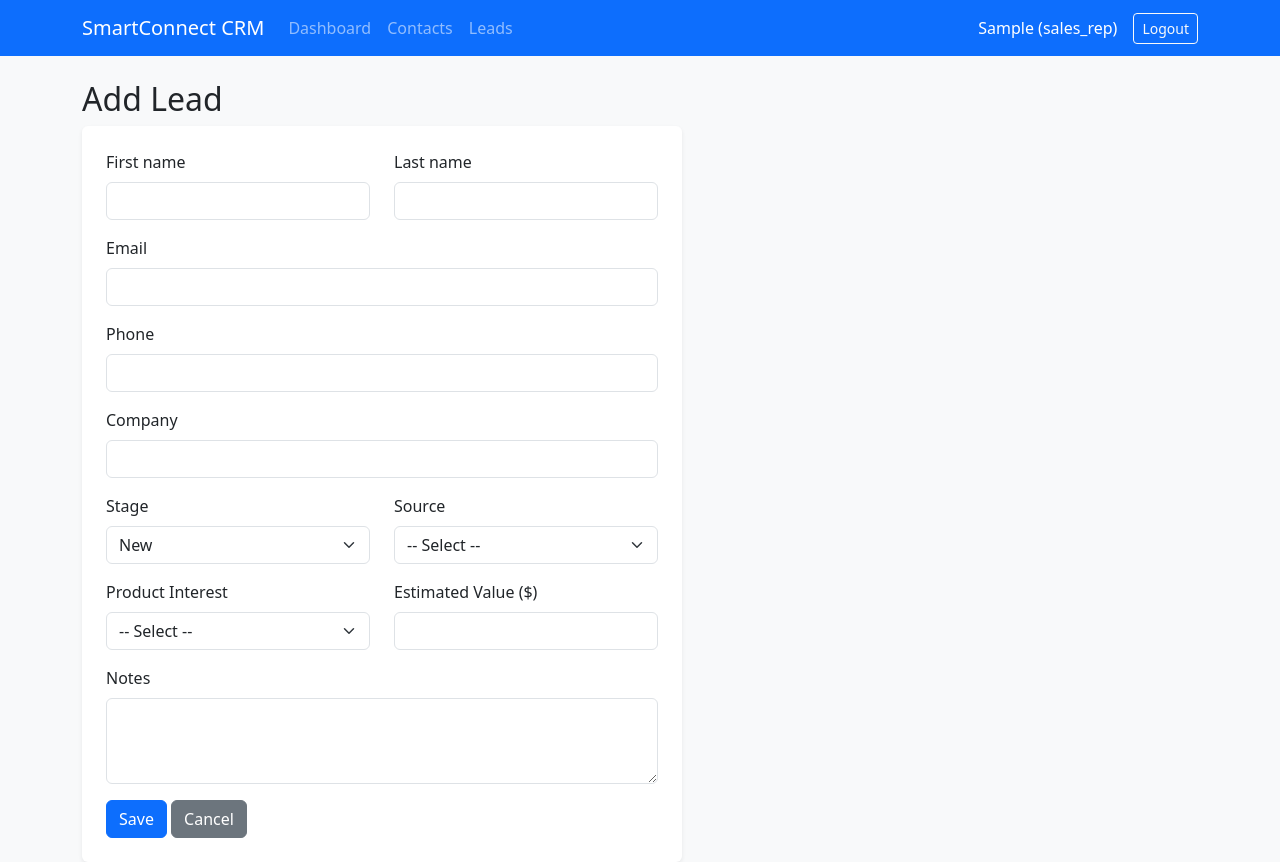
After one commit to bairaboinamanoj5-star/smartconnect-crm, a Flask app: page /leads/new in a window 1280 px wide. The commit adds this page. Run offline with Flask 3, Linux system fonts and the light colour scheme; the visitor is signed in with stand-in values (Sample User, id 1).

Commit message:
Add Lead Management module with pipeline stages

```diff
--- a/smartconnect-crm/app/__init__.py
+++ b/smartconnect-crm/app/__init__.py
@@ -28,9 +28,11 @@ def create_app():
     from app.routes.auth import auth_bp
     from app.routes.dashboard import dashboard_bp
     from app.routes.contacts import contacts_bp
+    from app.routes.leads import leads_bp
 
     app.register_blueprint(auth_bp)
     app.register_blueprint(dashboard_bp)
     app.register_blueprint(contacts_bp)
+    app.register_blueprint(leads_bp)
 
     return app
--- /dev/null
+++ b/smartconnect-crm/app/routes/leads.py
@@ -0,0 +1,125 @@
+from flask import Blueprint, render_template, redirect, url_for, flash, request
+from flask_login import login_required, current_user
+from app import db
+from app.models import Lead
+
+leads_bp = Blueprint("leads", __name__, url_prefix="/leads")
+
+STAGES = ["New", "Contacted", "Qualified", "Proposal Sent", "Won", "Lost"]
+SOURCES = ["Website", "Referral", "Walk-in", "Social Media", "Other"]
+PRODUCT_INTERESTS = ["Phone", "Laptop", "Tablet", "Accessory", "Other"]
+
+
+def _visible_leads_query():
+    if current_user.is_admin():
+        return Lead.query
+    return Lead.query.filter_by(owner_id=current_user.id)
+
+
+@leads_bp.route("/")
+@login_required
+def index():
+    q = request.args.get("q", "").strip()
+    stage_filter = request.args.get("stage", "").strip()
+
+    query = _visible_leads_query()
+
+    if stage_filter:
+        query = query.filter(Lead.stage == stage_filter)
+
+    if q:
+        like = f"%{q}%"
+        query = query.filter(
+            db.or_(
+                Lead.first_name.ilike(like),
+                Lead.last_name.ilike(like),
+                Lead.email.ilike(like),
+                Lead.company.ilike(like),
+            )
+        )
+
+    leads = query.order_by(Lead.created_at.desc()).all()
+    return render_template("leads_list.html", leads=leads, q=q, stage_filter=stage_filter, stages=STAGES)
+
+
+@leads_bp.route("/new", methods=["GET", "POST"])
+@login_required
+def new():
+    if request.method == "POST":
+        estimated_value = request.form.get("estimated_value", "").strip()
+        lead = Lead(
+            first_name=request.form.get("first_name", "").strip(),
+            last_name=request.form.get("last_name", "").strip(),
+            email=request.form.get("email", "").strip().lower() or None,
+            phone=request.form.get("phone", "").strip() or None,
+            company=request.form.get("company", "").strip() or None,
+            product_interest=request.form.get("product_interest") or None,
+            stage=request.form.get("stage") or "New",
+            source=request.form.get("source") or None,
+            estimated_value=estimated_value or None,
+            notes=request.form.get("notes", "").strip() or None,
+            owner_id=current_user.id,
+        )
+
+        if not lead.first_name or not lead.last_name:
+            flash("First and last name are required.", "danger")
+            return redirect(url_for("leads.new"))
+
+        db.session.add(lead)
+        db.session.commit()
+        flash("Lead added.", "success")
+        return redirect(url_for("leads.index"))
+
+    return render_template(
+        "lead_form.html", lead=None, stages=STAGES, sources=SOURCES, product_interests=PRODUCT_INTERESTS
+    )
+
+
+@leads_bp.route("/<int:lead_id>/edit", methods=["GET", "POST"])
+@login_required
+def edit(lead_id):
+    lead = Lead.query.get_or_404(lead_id)
+
+    if not current_user.is_admin() and lead.owner_id != current_user.id:
+        flash("You don't have permission to edit that lead.", "danger")
+        return redirect(url_for("leads.index"))
+
+    if request.method == "POST":
+        estimated_value = request.form.get("estimated_value", "").strip()
+        lead.first_name = request.form.get("first_name", "").strip()
+        lead.last_name = request.form.get("last_name", "").strip()
+        lead.email = request.form.get("email", "").strip().lower() or None
+        lead.phone = request.form.get("phone", "").strip() or None
+        lead.company = request.form.get("company", "").strip() or None
+        lead.product_interest = request.form.get("product_interest") or None
+        lead.stage = request.form.get("stage") or "New"
+        lead.source = request.form.get("source") or None
+        lead.estimated_value = estimated_value or None
+        lead.notes = request.form.get("notes", "").strip() or None
+
+        if not lead.first_name or not lead.last_name:
+            flash("First and last name are required.", "danger")
+            return redirect(url_for("leads.edit", lead_id=lead.id))
+
+        db.session.commit()
+        flash("Lead updated.", "success")
+        return redirect(url_for("leads.index"))
+
+    return render_template(
+        "lead_form.html", lead=lead, stages=STAGES, sources=SOURCES, product_interests=PRODUCT_INTERESTS
+    )
+
+
+@leads_bp.route("/<int:lead_id>/delete", methods=["POST"])
+@login_required
+def delete(lead_id):
+    lead = Lead.query.get_or_404(lead_id)
+
+    if not current_user.is_admin() and lead.owner_id != current_user.id:
+        flash("You don't have permission to delete that lead.", "danger")
+        return redirect(url_for("leads.index"))
+
+    db.session.delete(lead)
+    db.session.commit()
+    flash("Lead deleted.", "info")
+    return redirect(url_for("leads.index"))
--- a/smartconnect-crm/app/templates/base.html
+++ b/smartconnect-crm/app/templates/base.html
@@ -16,6 +16,7 @@
         <ul class="navbar-nav me-auto">
           <li class="nav-item"><a class="nav-link" href="{{ url_for('dashboard.index') }}">Dashboard</a></li>
           <li class="nav-item"><a class="nav-link" href="{{ url_for('contacts.index') }}">Contacts</a></li>
+          <li class="nav-item"><a class="nav-link" href="{{ url_for('leads.index') }}">Leads</a></li>
         </ul>
         <span class="navbar-text text-white me-3">
           {{ current_user.first_name }} ({{ current_user.role }})
--- /dev/null
+++ b/smartconnect-crm/app/templates/lead_form.html
@@ -0,0 +1,82 @@
+{% extends "base.html" %}
+{% block title %}{{ "Edit Lead" if lead else "Add Lead" }}{% endblock %}
+{% block content %}
+
+<h2>{{ "Edit Lead" if lead else "Add Lead" }}</h2>
+
+<form method="post" class="bg-white p-4 rounded shadow-sm" style="max-width: 600px;">
+  <div class="row mb-3">
+    <div class="col">
+      <label class="form-label">First name</label>
+      <input type="text" name="first_name" class="form-control" required
+             value="{{ lead.first_name if lead else '' }}">
+    </div>
+    <div class="col">
+      <label class="form-label">Last name</label>
+      <input type="text" name="last_name" class="form-control" required
+             value="{{ lead.last_name if lead else '' }}">
+    </div>
+  </div>
+
+  <div class="mb-3">
+    <label class="form-label">Email</label>
+    <input type="email" name="email" class="form-control" value="{{ lead.email if lead else '' }}">
+  </div>
+
+  <div class="mb-3">
+    <label class="form-label">Phone</label>
+    <input type="text" name="phone" class="form-control" value="{{ lead.phone if lead else '' }}">
+  </div>
+
+  <div class="mb-3">
+    <label class="form-label">Company</label>
+    <input type="text" name="company" class="form-control" value="{{ lead.company if lead else '' }}">
+  </div>
+
+  <div class="row mb-3">
+    <div class="col">
+      <label class="form-label">Stage</label>
+      <select name="stage" class="form-select">
+        {% for s in stages %}
+          <option value="{{ s }}" {% if lead and lead.stage == s %}selected{% endif %}>{{ s }}</option>
+        {% endfor %}
+      </select>
+    </div>
+    <div class="col">
+      <label class="form-label">Source</label>
+      <select name="source" class="form-select">
+        <option value="">-- Select --</option>
+        {% for s in sources %}
+          <option value="{{ s }}" {% if lead and lead.source == s %}selected{% endif %}>{{ s }}</option>
+        {% endfor %}
+      </select>
+    </div>
+  </div>
+
+  <div class="row mb-3">
+    <div class="col">
+      <label class="form-label">Product Interest</label>
+      <select name="product_interest" class="form-select">
+        <option value="">-- Select --</option>
+        {% for p in product_interests %}
+          <option value="{{ p }}" {% if lead and lead.product_interest == p %}selected{% endif %}>{{ p }}</option>
+        {% endfor %}
+      </select>
+    </div>
+    <div class="col">
+      <label class="form-label">Estimated Value ($)</label>
+      <input type="number" step="0.01" name="estimated_value" class="form-control"
+             value="{{ lead.estimated_value if lead else '' }}">
+    </div>
+  </div>
+
+  <div class="mb-3">
+    <label class="form-label">Notes</label>
+    <textarea name="notes" class="form-control" rows="3">{{ lead.notes if lead else '' }}</textarea>
+  </div>
+
+  <button type="submit" class="btn btn-primary">Save</button>
+  <a href="{{ url_for('leads.index') }}" class="btn btn-secondary">Cancel</a>
+</form>
+
+{% endblock %}
```
Also changed, not shown: smartconnect-crm/app/models.py (+37 -0 lines), smartconnect-crm/app/templates/leads_list.html (added, +68 -0 lines).
